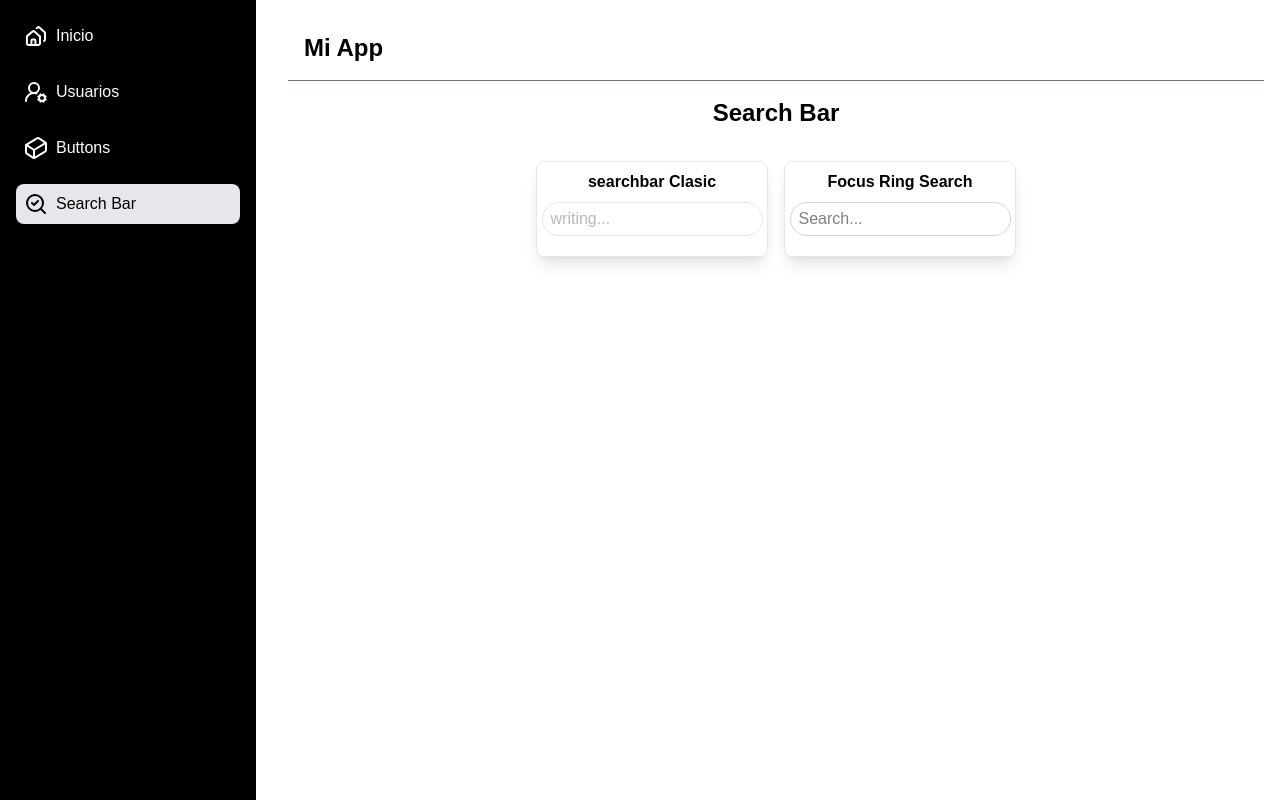
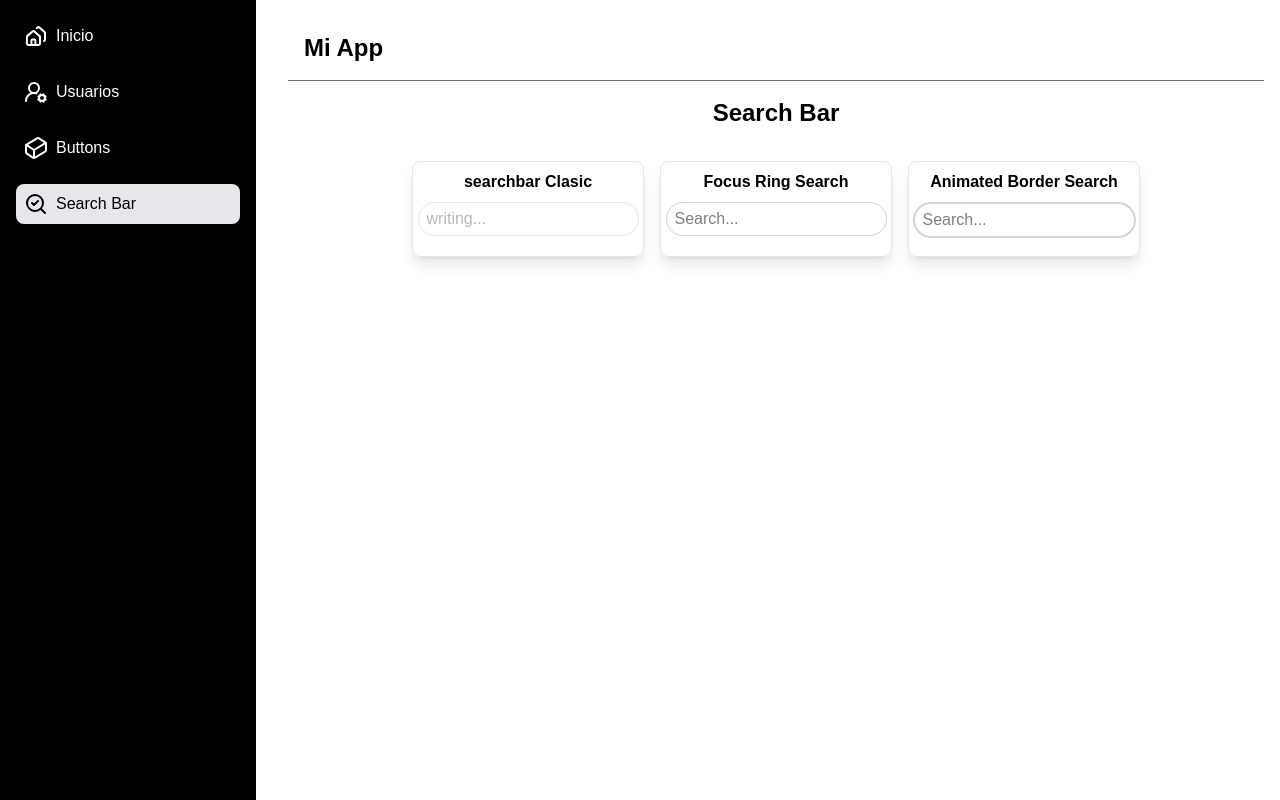
Before and after one commit to alejandro-v02/PixelCraft, a React (Vite) app: page / in a window 1280 px wide. Both pictures are taken after a click on the element "Search Bar". Built offline with nearby package versions, Linux system fonts and the light colour scheme.

Commit message:
add animated border search bar style

```diff
--- a/src/modules/Search-bar.jsx
+++ b/src/modules/Search-bar.jsx
@@ -20,6 +20,14 @@ function SearchBar(){
                 focus:ring-4 focus:ring-gray-300 transition-shadow duration-700" />
                 </div>
 
+                <div className="flex flex-col border border-gray-200 w-58 h-24 items-center rounded-lg shadow-lg">
+                    <h3 className="mt-2 font-bold">Animated Border Search</h3>
+                    <input type="text"
+                    placeholder="Search..."
+                    className="mt-2 border-2 border-gray-300 p-1 pl-2 rounded-full outline-none
+                    focus:border-blue-600 transition-colors duration-700"/>
+                </div>
+
             </div>
         </div>
     )
```
